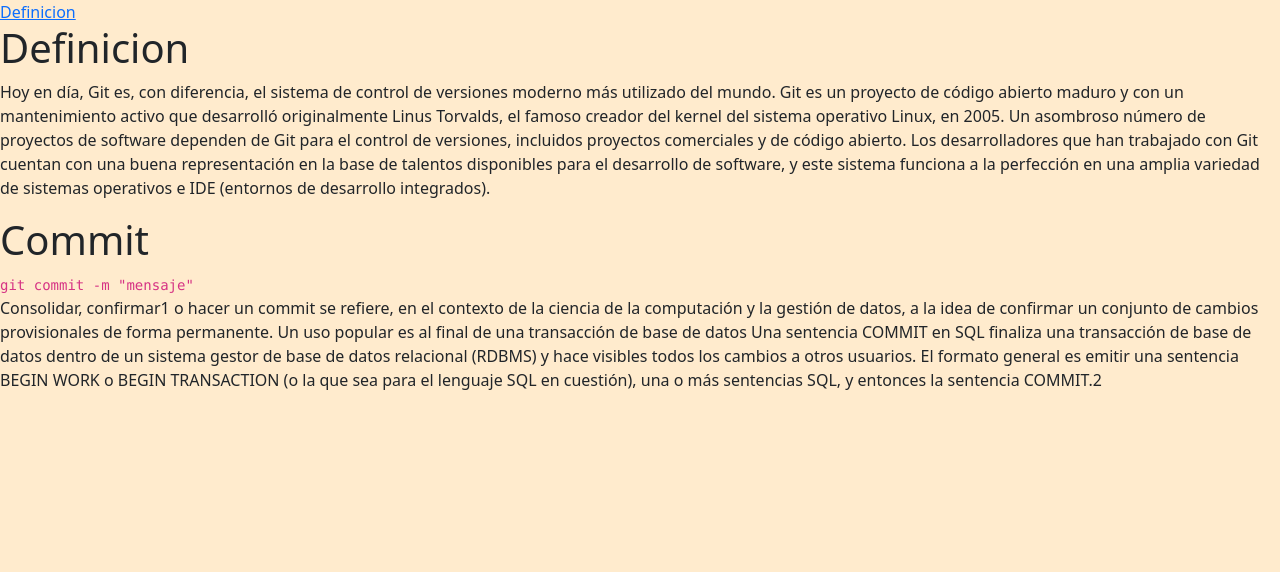
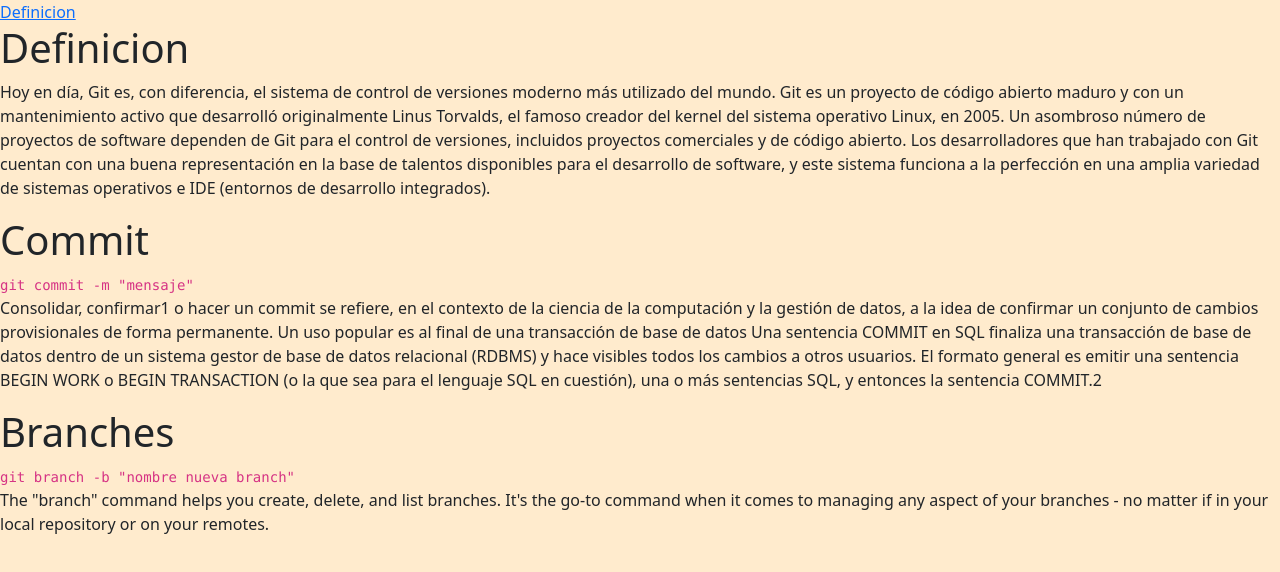
Before and after one commit to cdoller/practicaRepos, a plain HTML site: page index.html in a window 1280 px wide. Drawn offline with nearby package versions, Linux system fonts and the light colour scheme.

Commit message:
add section branches

```diff
--- a/index.html
+++ b/index.html
@@ -27,6 +27,12 @@
             Una sentencia COMMIT en SQL finaliza una transacción de base de datos dentro de un sistema gestor de base de datos relacional (RDBMS) y hace visibles todos los cambios a otros usuarios. El formato general es emitir una sentencia BEGIN WORK o BEGIN TRANSACTION (o la que sea para el lenguaje SQL en cuestión), una o más sentencias SQL, y entonces la sentencia COMMIT.2
             </p>
         </section>
+        <section>
+            <h1>Branches</h1>
+            <code>git branch -b "nombre nueva branch"</code>
+            <p>The "branch" command helps you create, delete, and list branches. It's the go-to command when it comes to managing any aspect of your branches - no matter if in your local repository or on your remotes.
+            </p>
+        </section>
     </main>
     <!-- JavaScript Bundle with Popper -->
     <script src="https://cdn.jsdelivr.net/npm/bootstrap@5.2.0-beta1/dist/js/bootstrap.bundle.min.js" integrity="sha384-pprn3073KE6tl6bjs2QrFaJGz5/SUsLqktiwsUTF55Jfv3qYSDhgCecCxMW52nD2" crossorigin="anonymous"></script>
```
